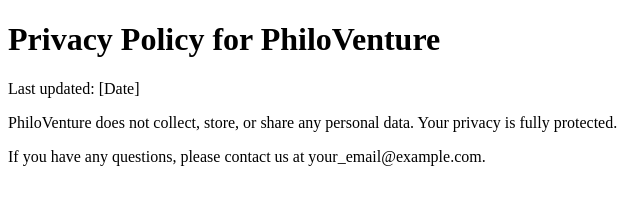
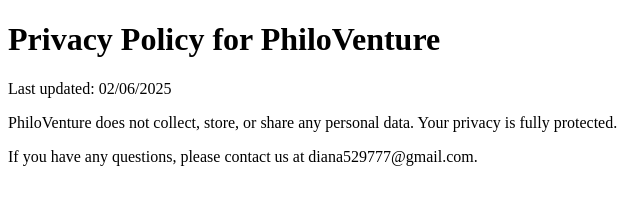
Before and after one commit to diana9777/PhiloVenture-Privacy-Policy, a plain HTML site: page index.html in a window 1280 px wide. Shown: the full height of the page, 0-640 px from the left. Drawn offline with Linux system fonts and the light colour scheme.

Commit message:
Update index.html

```diff
--- a/index.html
+++ b/index.html
@@ -7,8 +7,8 @@
 </head>
 <body>
     <h1>Privacy Policy for PhiloVenture</h1>
-    <p>Last updated: [Date]</p>
+    <p>Last updated: 02/06/2025</p>
     <p>PhiloVenture does not collect, store, or share any personal data. Your privacy is fully protected.</p>
-    <p>If you have any questions, please contact us at your_email@example.com.</p>
+    <p>If you have any questions, please contact us at diana529777@gmail.com.</p>
 </body>
 </html>
```
